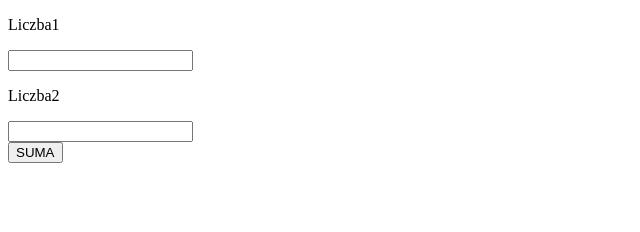
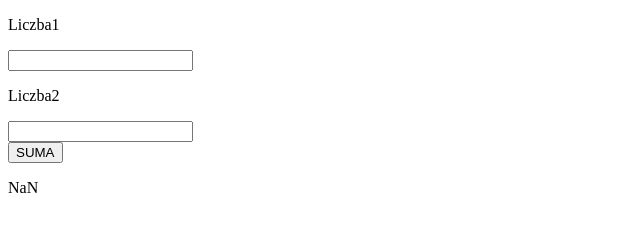
Before and after one commit to KamilSwiatek3B/PSI1, a plain HTML site: page index.html in a window 1280 px wide. Both pictures are taken after a click on the button "SUMA". Shown: the full height of the page, 0-640 px from the left. Drawn offline with Linux system fonts and the light colour scheme.

Commit message:
Moving script to html

```diff
--- a/index.html
+++ b/index.html
@@ -16,7 +16,19 @@
     <br>
     <button class="btn">SUMA</button>
     <p class="wynik"></p>
-    <script src="./script.js"></script>
+    <script>
+    const jeden = document.querySelector(".on");
+    const dwa = document.querySelector(".tw");
+
+    const wynik = document.querySelector(".wynik");
+
+    document.querySelector('.btn').addEventListener('click', () => {
+    console.log('es');
+    let one = parseInt(jeden.value);
+    let two = parseInt(dwa.value);
+    wynik.innerHTML = one + two;
+})
+    </script>
 </body>
 
 </html>
```
